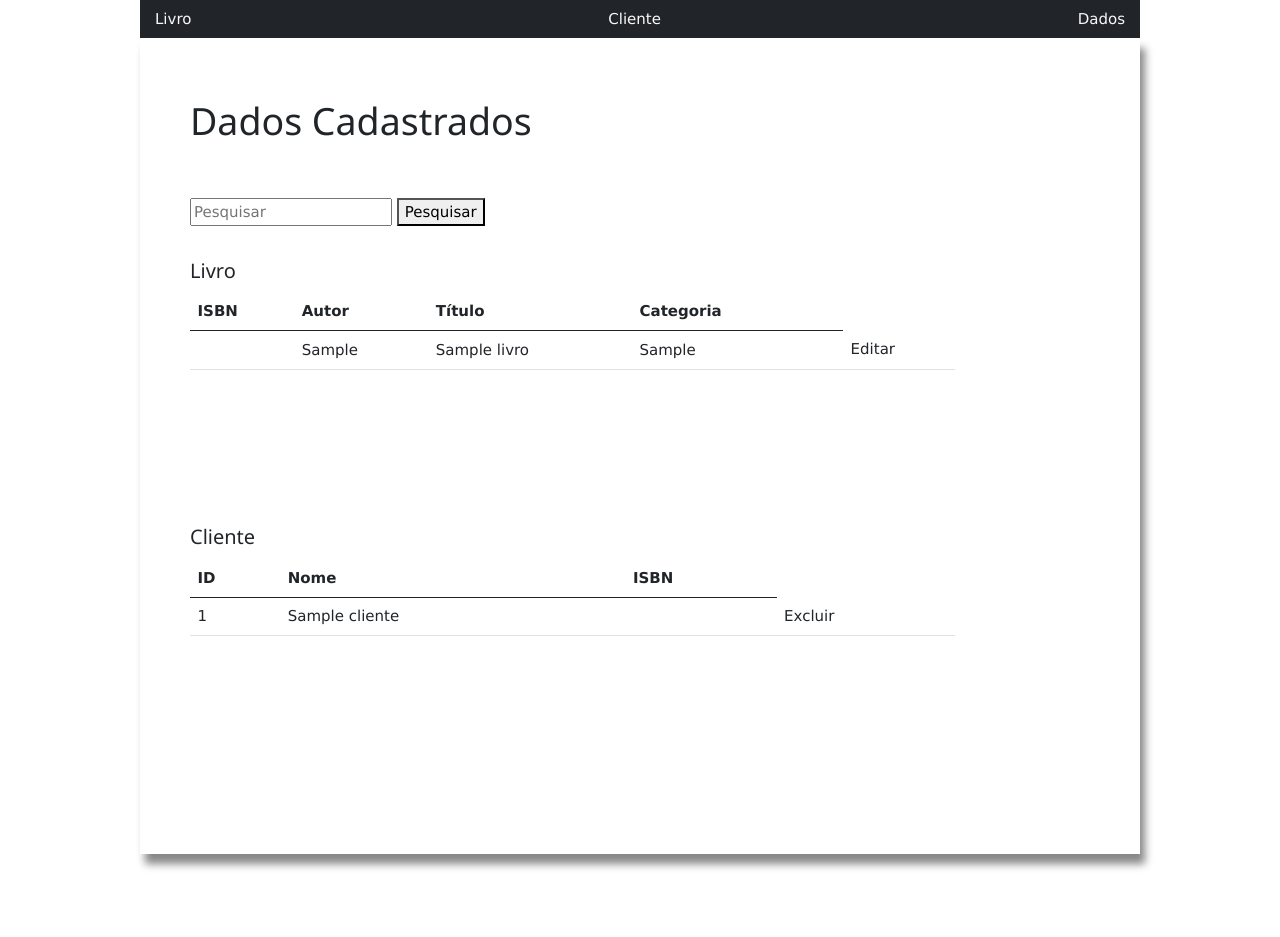
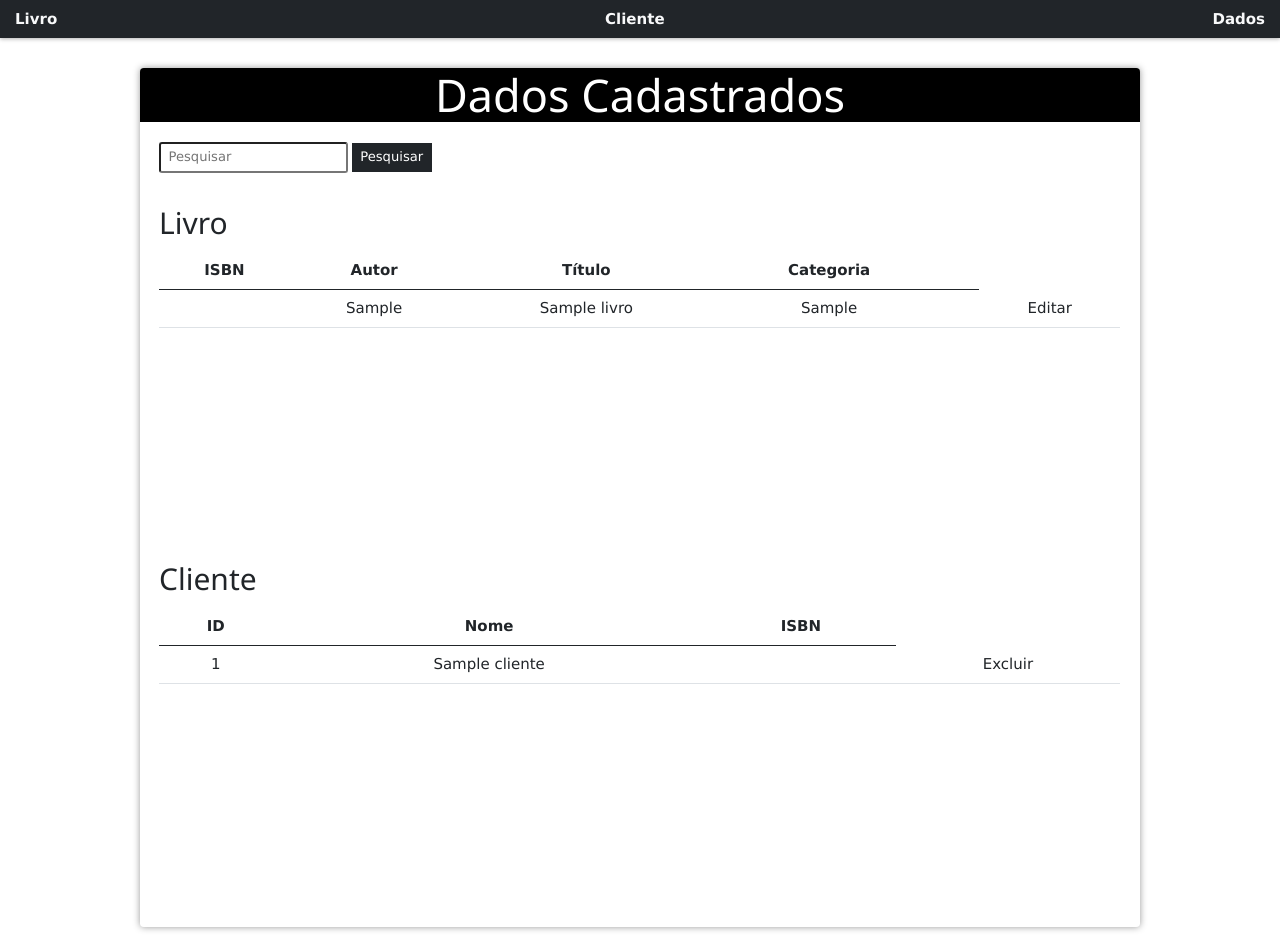
Before and after one commit to EduardoAlvesP/sistemalivraria, a PHP site: page /SistemaLivraria/apresentacao.php in a window 1280 px wide. Before the commit the page ends 869 px from the top, so only its background shows below. Run offline with PHP 8.4, Linux system fonts and the light colour scheme; tables that the repository leaves empty or names only in its code hold one stand-in row (values such as "Sample post"); data that the repository does not hold is empty.

Commit message:
finalização

```diff
--- a/apresentacao.php
+++ b/apresentacao.php
@@ -11,19 +11,19 @@
 
 </head>
 <body >
-    <main>
         <?php
         require_once("php/inc/header.php");
         ?>
-        <form action="apresentacao.php" method="post" id="envio" name="envio" class="formul">
-            <h4 class="display-6"> Dados Cadastrados </h4>
-            <br> <br>
+        <main>
+        <form action="apresentacao.php" method="post" id="envio" name="envio" class="formul input-group input-group-sm rounded">
+            <h1 class="display-5 rounded-top"> Dados Cadastrados </h1>
+
             <label>
-                <input type = "text" name="busca" placeholder="Pesquisar"/>
+                <input type = "text" name="busca" class="form-control-sm" placeholder="Pesquisar"/>
             </label>
-            <button type="submit" name="btn-pesquisar">Pesquisar</button>
+            <button type="submit" name="btn-pesquisar" class="btn btn-dark b">Pesquisar</button>
             <br><br>
-            <h4>Livro</h4>
+            <h2>Livro</h2>
             <div class = "table-scroll">
                 <table class="table">
                     <thead class="thead-dark">
@@ -78,8 +78,7 @@
                     </tbody>
                 </table>
             </div>
-            <br>
-            <h4> Cliente </h4>
+            <h2> Cliente </h2>
             <div class = "table-scroll">
                 <table class="table">
                     <thead class="thead-dark">
@@ -126,12 +125,6 @@
                     </tbody>
                 </table>
             </div>
-
-
-
-
-            <br> <br>
-
         </form>
 
     </main>
--- a/css/style.css
+++ b/css/style.css
@@ -6,16 +6,13 @@ table{
 
 .formul{
     display: block;
-    box-shadow: 5px 10px 8px #888888;
-    margin-top: 3%;
+    box-shadow: 0px 0px 7px #00000067;
     margin: auto;
-    margin-bottom: 2%;
-    padding: 50px;
+    padding: 20px;
 }
 
 .table-scroll{
-    margin-right: 15%;
-    height: 200px;
+    height: 300px;
     overflow-y: scroll;
 
 }
@@ -30,8 +27,33 @@ main{
     max-width: 1000px;
     min-width: 500px;
     margin: auto;
-
+    margin-top: 30px;
+    margin-bottom: 10px;
+    display: flex;
+    justify-content: center;
+}
+header{
+    box-shadow: 0px 1px 4px 0px rgb(0 0 0 / 30%);
 }
 header a {
     padding: 5px;
+    font-weight: bold;
 }
+header a:hover{
+    background-color: rgb(68, 68, 68);
+    color: rgb(187, 187, 187);
+    text-decoration: underline;
+}
+form h1 {
+    text-align: center;
+    background-color: black;
+    color: white;
+    margin: -20px -20px 20px -20px
+}
+form input[type=submit]{
+    margin-top: 10px;
+
+}
+table{
+    text-align: center;
+}
```
Also changed, not shown: cliente.php (+6 -20 lines), editar.php (+7 -4 lines), livro.php (+14 -21 lines).
